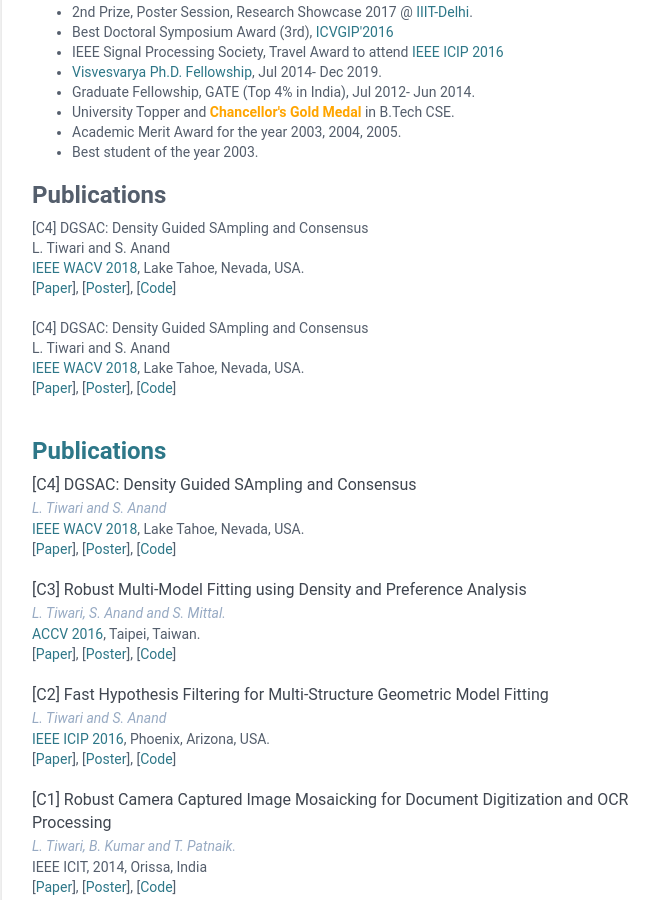
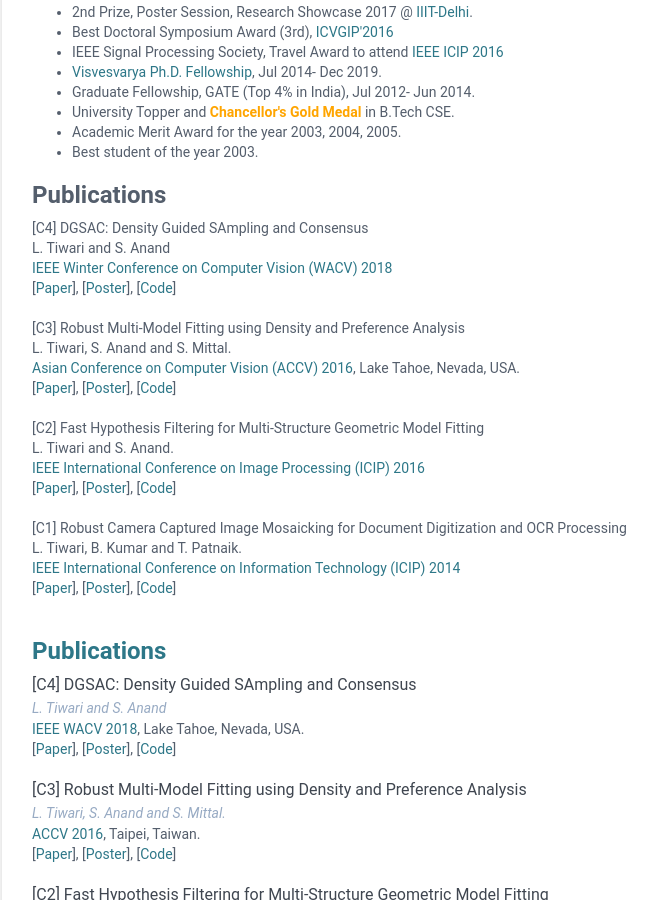
Before and after one commit to lokender/lokender.github.io, a Jekyll site: the page built from index.html, in a window 1280 px wide and 900 px high, scrolled down 529 px. Shown: the whole window, without its empty margins (288-947 px from the left). Built offline with Jekyll 4.4.1, drawn with Linux system fonts in a browser that asks for light colours.

Commit message:
Update aboutme.html
u

```diff
--- a/_includes/aboutme.html
+++ b/_includes/aboutme.html
@@ -32,13 +32,24 @@
 <h3><strong>Publications</strong></h3>
 [C4] DGSAC: Density Guided SAmpling and Consensus </br>
 L. Tiwari and S. Anand </br>
-<a href="http://wacv18.uccs.us/">IEEE WACV 2018</a>, Lake Tahoe, Nevada, USA. </br>
+<a href="http://wacv18.uccs.us/">IEEE Winter Conference on Computer Vision (WACV) 2018</a> </br>
 [<a href="">Paper</a>], [<a href="">Poster</a>], [<a href="">Code</a>] </br> </br>
 
-[C4] DGSAC: Density Guided SAmpling and Consensus </br>
-L. Tiwari and S. Anand </br>
-<a href="http://wacv18.uccs.us/">IEEE WACV 2018</a>, Lake Tahoe, Nevada, USA. </br>
-[<a href="">Paper</a>], [<a href="">Poster</a>], [<a href="">Code</a>] </br> </br>
+[C3] Robust Multi-Model Fitting using Density and Preference Analysis </br>
+L. Tiwari, S. Anand and S. Mittal. </br>
+<a href="http://www.accv2016.org/">Asian Conference on Computer Vision (ACCV) 2016</a>, Lake Tahoe, Nevada, USA. </br>
+[<a href="https://doi.org/10.1007/978-3-319-54190-7_19">Paper</a>], [<a href="">Poster</a>], [<a href="">Code</a>] </br> </br>
+
+[C2] Fast Hypothesis Filtering for Multi-Structure Geometric Model Fitting </br>
+L. Tiwari and S. Anand. </br>
+<a href="http://www.2016.ieeeicip.org/ICIP%202016/www2.securecms.com/ICIP2016/default.html/">IEEE International Conference on Image Processing (ICIP) 2016</a></br>
+[<a href="https://doi.org/10.1109/ICIP.2016.7533056">Paper</a>], [<a href="">Poster</a>], [<a href="">Code</a>] </br> </br>
+
+[C1] Robust Camera Captured Image Mosaicking for Document Digitization and OCR Processing </br>
+L. Tiwari, B. Kumar and T. Patnaik. </br>
+<a href="">IEEE International Conference on Information Technology (ICIP) 2014</a></br>
+[<a href="https://doi.org/10.1109/ICIP.2016.7533056">Paper</a>], [<a href="">Poster</a>], [<a href="">Code</a>] </br> </br>
+
 
 <h3 id="recent-research"><a href=""><strong>Publications</strong></a></h3>
   <div class="item">
```
